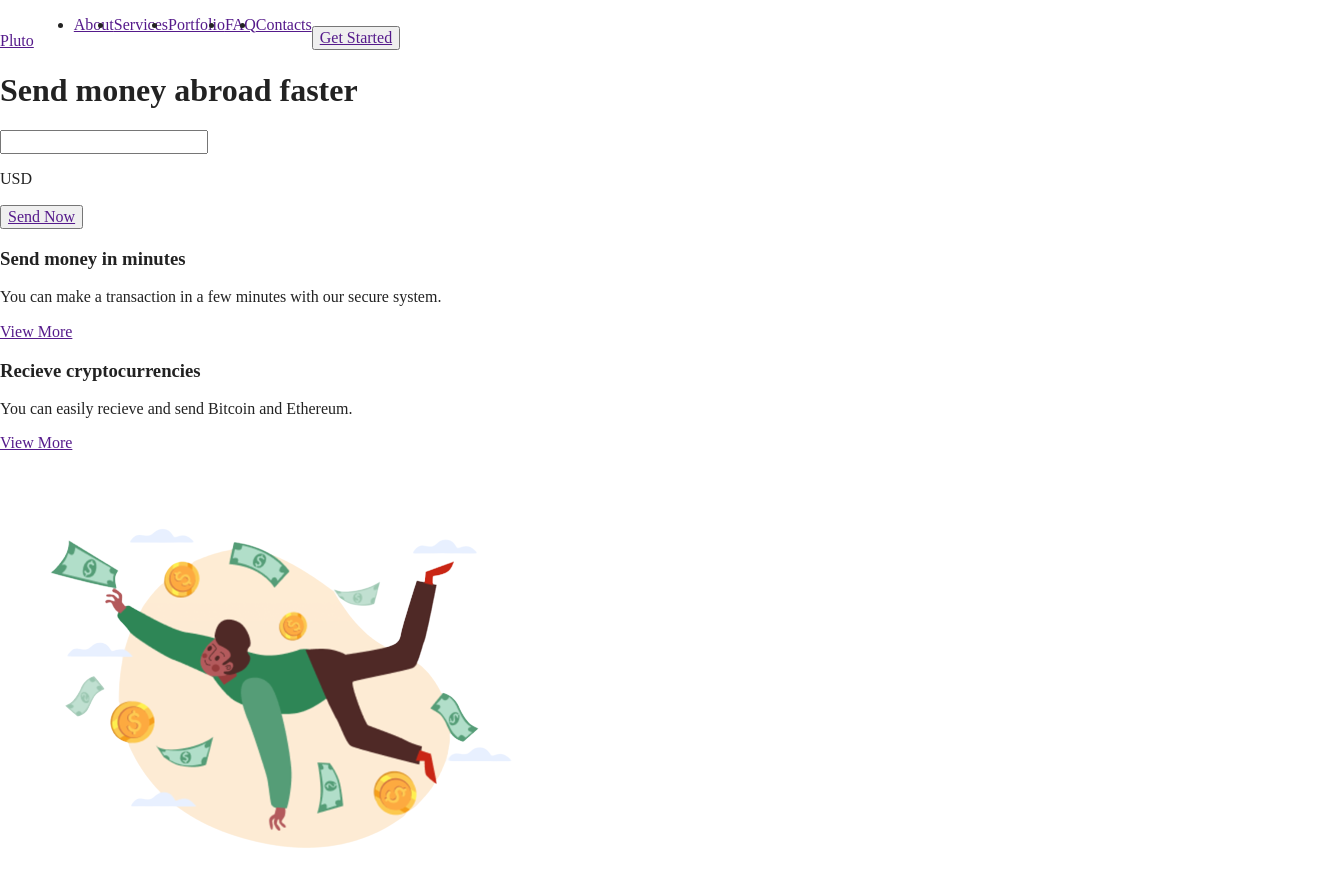
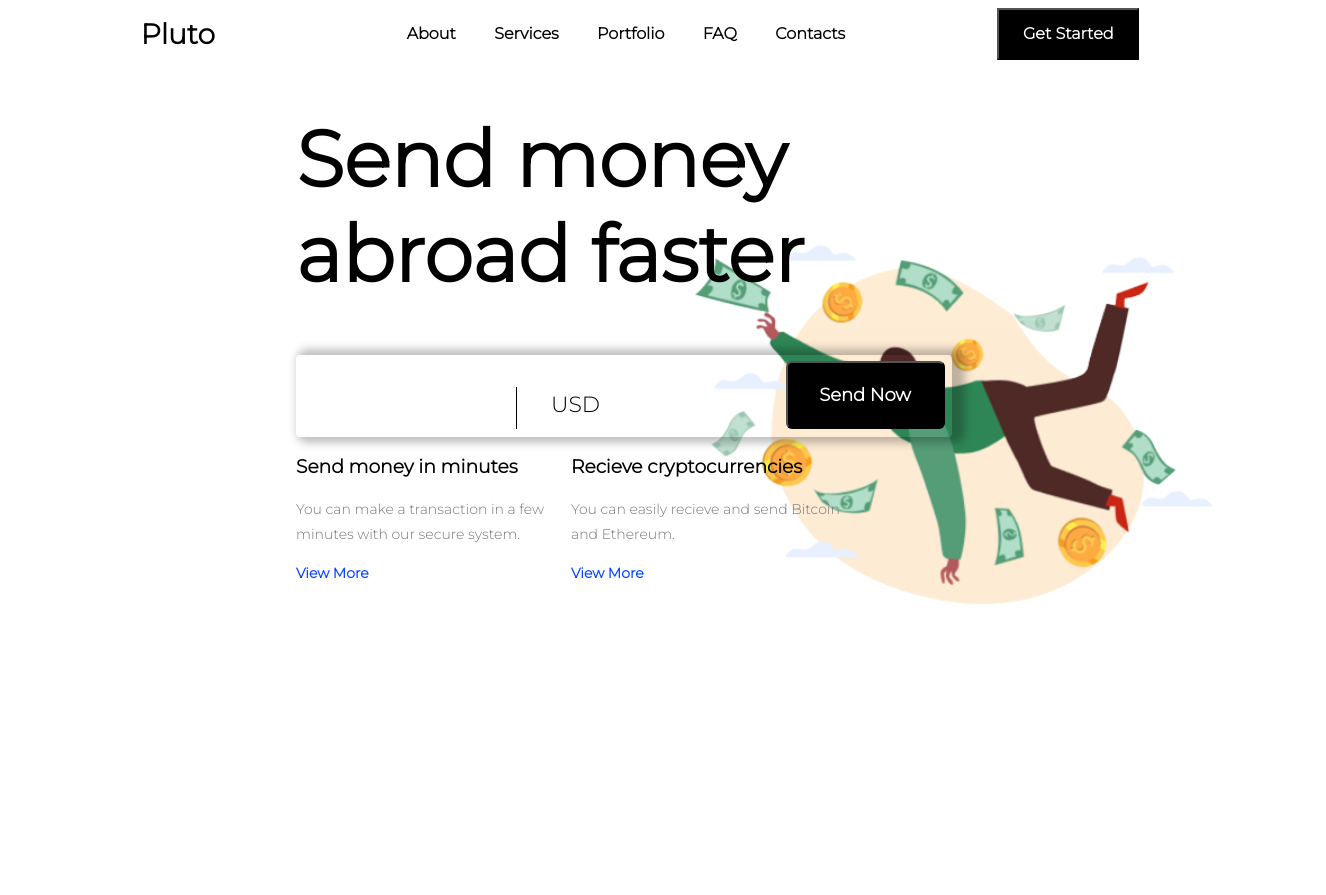
Before and after one commit to JumboDaniel/Pluto-Landing-Page, a website built with Parcel: page index.html in a window 1280 px wide. Shown: the whole page, 1326 px wide, since content can reach past the window. After the commit the page ends 800 px from the top, so only its background shows below. Built offline with nearby package versions, Linux system fonts and the light colour scheme.

Commit message:
Finished the first screen

```diff
--- a/css/styles.css
+++ b/css/styles.css
@@ -1,10 +1,151 @@
-.container{
-width: 1326px;
+body {
+  background-color: #ffffff;
+  box-sizing: border-box;
 }
-.navbar{
-    display:flex;
-    align-items: end;
+* {
+  font-family: "Montserrat", sans-serif;
+}
+.container {
+
+}
+.navbar {
+  display: flex;
+  align-items: center;
+  justify-content: space-evenly;
 }
 .navbar ul {
-    display:flex
+  display: flex;
+  width: 477px;
+  align-items: flex-end;
+  justify-content: space-around;
+  justify-items: center;
+  list-style-type: none;
 }
+.navbar ul li a {
+  font-style: normal;
+  font-weight: 600;
+  font-size: 16px;
+  line-height: 20px;
+  color: #000000;
+  text-decoration: none;
+}
+.hero_section {
+ margin-left: 288px;
+background-image: url(../img/moneyimage.png);
+background-repeat: no-repeat;
+background-position:right;
+background-size: 65%
+}
+
+.hero_flex_1 {
+  height: 593px;
+  width: 854px;
+  left: 56px;
+  top: 279px;
+  border-radius: 0px;
+}
+.hero_info {
+  display: flex;
+  height: 173px;
+  width: 602px;
+}
+.hero_info div {
+  height: 173px;
+  width: 275px;
+}
+.hero_info_p {
+  font-size: 14px;
+  line-height: 25px;
+  letter-spacing: 0em;
+  text-align: left;
+  color: #757575;
+}
+.hero_info_a {
+  font-style: normal;
+  font-weight: 700;
+  font-size: 14px;
+  line-height: 25px;
+  color: #0547ff;
+  text-decoration: none;
+}
+.money_input {
+  height: 70px;
+  width: 650px;
+  display: flex;
+  align-items: end;
+  justify-content: space-evenly;
+  box-shadow: 7px 0px 9px 6px rgba(0,0,0,0.25);
+  padding: 4px 3px 8px 3px;
+  border-radius: 4px;
+}
+.money_input input {
+  width: 200px;
+  height: 30px;
+  outline: none;
+  border: none;
+  border-right: 1px solid black;
+  padding: 6px;
+}
+.currency_input {
+  width: 200px;
+  height: 30px;
+  outline: none;
+  border: none;
+  padding: 30px;
+}
+.currency_input p {
+  font-size: 22px;
+  font-weight: 500;
+  line-height: 27px;
+  letter-spacing: 0em;
+  text-align: left;
+  margin-bottom: 8px;
+}
+.send_btn {
+  width: 159px;
+  height: 68px;
+  left: 40px;
+  top: 0px;
+  background: #000000;
+  border-radius: 6px;
+}
+.send_btn a {
+  color: #ffffff;
+  font-style: normal;
+  font-weight: 700;
+  font-size: 18px;
+  line-height: 22px;
+  text-align: right;
+  color: #ffffff;
+  text-decoration: none;
+}
+h1 {
+    width: 600px;
+  font-style: normal;
+  font-weight: 600;
+  font-size: 78px;
+  line-height: 95px;
+  color: #000000;
+}
+button {
+  width: 142px;
+  height: 52px;
+  background: #000000;
+}
+button .get_started {
+  font-style: normal;
+  font-weight: 700;
+  font-size: 16px;
+  line-height: 20px;
+  text-align: center;
+  color: #ffffff;
+  text-decoration: none;
+}
+div .logo {
+  font-style: normal;
+  font-weight: 600;
+  font-size: 28px;
+  line-height: 34px;
+  color: #000000;
+  text-decoration: none;
+}
--- a/index.html
+++ b/index.html
@@ -14,9 +14,11 @@
     <link rel="manifest" href="site.webmanifest" />
     <link rel="apple-touch-icon" href="icon.png" />
     <!-- Place favicon.ico in the root directory -->
-
-    <link rel="stylesheet" href="css/normalize.css" />
-    <link rel="stylesheet" href="css/main.css" />
+    <link rel="preconnect" href="https://fonts.googleapis.com">
+    <link rel="preconnect" href="https://fonts.gstatic.com" crossorigin>
+    <link href="https://fonts.googleapis.com/css2?family=Montserrat:wght@300&display=swap" rel="stylesheet">
+    <!-- <link rel="stylesheet" href="css/normalize.css" />
+    <link rel="stylesheet" href="css/main.css" /> -->
     <link rel="stylesheet" href="css/styles.css">
 
     <meta name="theme-color" content="#fafafa" />
@@ -24,11 +26,10 @@
 
   <body>
     <div class="container">
-      <header>
         <!--Navbar-->
         <nav class="navbar">
           <div>
-            <a href="">Pluto</a>
+            <a href="" class="logo">Pluto</a>
           </div>
           <div>
             <ul>
@@ -41,45 +42,48 @@
           </div>
           <div>
             <button>
-              <a href="">Get Started</a>
+              <a href="" class="get_started">Get Started</a>
             </button>
           </div>
         </nav>
         <!--Navbar Close-->
-      </header>
-      <div>
+
+      <div class="hero_section">
         <!--Flex 1-->
-        <div>
+        <div class="hero_flex_1">
           <h1>
             Send money abroad faster
           </h1>
-          <div>
+          <div class="money_input">
             <input type="text">
-            <div>
+            <div class="currency_input">
                 <p></p>
                 <p>USD</p>
             </div>
-            <button>
+            <button class="send_btn">
               <a href="">Send Now</a>
             </button>
           </div>
-          <div>
+          <div class="hero_info">
             <div>
               <h3>Send money in minutes</h3>
-              <p>You can make a transaction in a     few minutes with our secure system.</p>
-              <a href="">View More</a>
+              <p class="hero_info_p">You can make a transaction in a     few minutes with our secure system.</p>
+              <a href="#" class="hero_info_a">View More</a>
             </div>
             <div>
               <h3>Recieve cryptocurrencies</h3>
-              <p>You can easily recieve and send Bitcoin and Ethereum.</p>
-              <a href="">View More</a>
+              <p class="hero_info_p">You can easily recieve and send Bitcoin and Ethereum.</p>
+              <a href="#" class="hero_info_a">View More</a>
             </div>
           </div>
         </div>
         <!--Flex 1 close-->
 
         <!--Flex 2-->
-        <img src="/img/moneyimage.png" alt="">
+        <!-- <div class="hero_image">
+
+        </div> -->
+        <!-- <img src="/img/moneyimage.png" alt=""> -->
       </div>
     </div>
     <!-- Add your site or application content here -->
```
